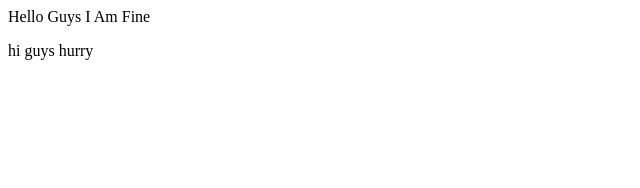
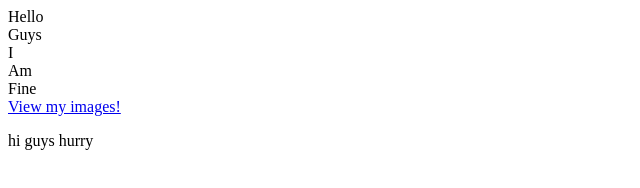
Before and after one commit to Aidenz/Excercise3, a plain HTML site: page images.html in a window 1280 px wide. Shown: the whole page, without its empty margins (0-640 px from the left). Drawn offline with Linux system fonts and the light colour scheme.

Commit message:
images.html

```diff
--- a/images.html
+++ b/images.html
@@ -3,10 +3,16 @@
 
 <p>
 Hello
+<br/>
 Guys
+<br/>
 I
+<br/>
 Am
+<br/>
 Fine
+<br/>
+<a href='images.html'>View my images!</a>
 </p>
 <p2>
 hi
```
